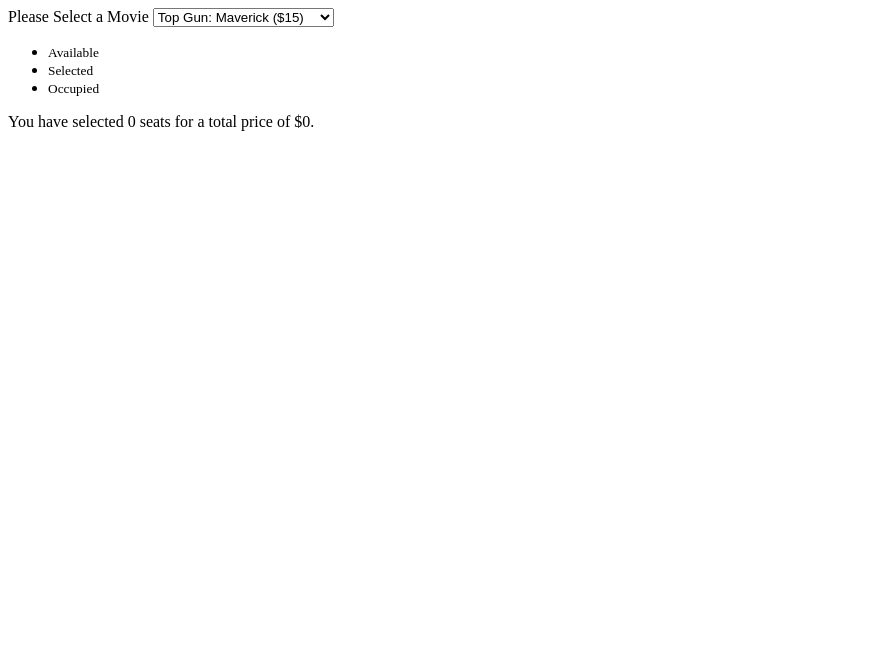
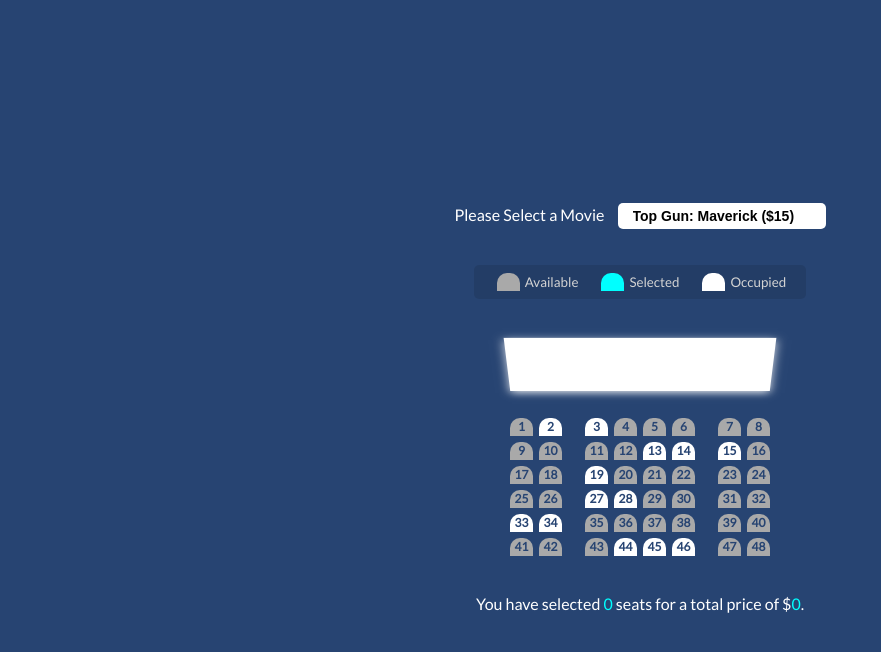
Before and after one commit to BilalSsiddique/Axiom-all-Projects, a plain HTML site: page project2/index.html in a window 1280 px wide. Shown: the whole page, without its empty margins (0-881 px from the left). Drawn offline with Linux system fonts and the light colour scheme.

Commit message:
project 02 css
Added Css to Project 02

```diff
--- a/project2/index.html
+++ b/project2/index.html
@@ -37,64 +37,64 @@
     <div class="container">
         <div class="screen"></div>
         <div class="row">
-            <div class="seat "></div>
-            <div class="seat occupied"></div>
-            <div class="seat occupied"></div>
-            <div class="seat"></div>
-            <div class="seat"></div>
-            <div class="seat"></div>
-            <div class="seat"></div>
-            <div class="seat"></div>
+            <div class="seat ">1</div>
+            <div class="seat occupied">2</div>
+            <div class="seat occupied">3</div>
+            <div class="seat">4</div>
+            <div class="seat">5</div>
+            <div class="seat">6</div>
+            <div class="seat">7</div>
+            <div class="seat">8</div>
         </div>
         <div class="row">
-            <div class="seat"></div>
-            <div class="seat"></div>
-            <div class="seat"></div>
-            <div class="seat"></div>
-            <div class="seat occupied"></div>
-            <div class="seat occupied"></div>
-            <div class="seat occupied"></div>
-            <div class="seat"></div>
+            <div class="seat">9</div>
+            <div class="seat">10</div>
+            <div class="seat">11</div>
+            <div class="seat">12</div>
+            <div class="seat occupied">13</div>
+            <div class="seat occupied">14</div>
+            <div class="seat occupied">15</div>
+            <div class="seat">16</div>
         </div>
         <div class="row">
-            <div class="seat"></div>
-            <div class="seat"></div>
-            <div class="seat occupied"></div>
-            <div class="seat"></div>
-            <div class="seat"></div>
-            <div class="seat"></div>
-            <div class="seat"></div>
-            <div class="seat"></div>
+            <div class="seat">17</div>
+            <div class="seat">18</div>
+            <div class="seat occupied">19</div>
+            <div class="seat">20</div>
+            <div class="seat">21</div>
+            <div class="seat">22</div>
+            <div class="seat">23</div>
+            <div class="seat">24</div>
         </div>
         <div class="row">
-            <div class="seat"></div>
-            <div class="seat"></div>
-            <div class="seat occupied"></div>
-            <div class="seat occupied"></div>
-            <div class="seat"></div>
-            <div class="seat"></div>
-            <div class="seat"></div>
-            <div class="seat"></div>
+            <div class="seat">25</div>
+            <div class="seat">26</div>
+            <div class="seat occupied">27</div>
+            <div class="seat occupied">28</div>
+            <div class="seat">29</div>
+            <div class="seat">30</div>
+            <div class="seat">31</div>
+            <div class="seat">32</div>
         </div>
         <div class="row">
-            <div class="seat occupied"></div>
-            <div class="seat occupied"></div>
-            <div class="seat"></div>
-            <div class="seat"></div>
-            <div class="seat"></div>
-            <div class="seat"></div>
-            <div class="seat"></div>
-            <div class="seat"></div>
+            <div class="seat occupied">33</div>
+            <div class="seat occupied">34</div>
+            <div class="seat">35</div>
+            <div class="seat">36</div>
+            <div class="seat">37</div>
+            <div class="seat">38</div>
+            <div class="seat">39</div>
+            <div class="seat">40</div>
         </div>
         <div class="row">
-            <div class="seat "></div>
-            <div class="seat "></div>
-            <div class="seat"></div>
-            <div class="seat occupied"></div>
-            <div class="seat occupied"></div>
-            <div class="seat occupied"></div>
-            <div class="seat"></div>
-            <div class="seat"></div>
+            <div class="seat ">41</div>
+            <div class="seat ">42</div>
+            <div class="seat">43</div>
+            <div class="seat occupied">44</div>
+            <div class="seat occupied">45</div>
+            <div class="seat occupied">46</div>
+            <div class="seat">47</div>
+            <div class="seat">48</div>
         </div>
     </div>
     <p class="text">
--- a/project2/style.css
+++ b/project2/style.css
@@ -0,0 +1,120 @@
+@import url('https://fonts.googleapis.com/css2?family=Lato&family=Poppins:wght@100;300;400;600;700&display=swap');
+
+* {
+    box-sizing: border-box;
+
+}
+
+body{
+    background-color: #274472;
+    display:flex;
+    flex-direction: column;
+    color: white;
+    place-items: center;
+    justify-content: center;
+    height: 100vh;
+    font-family: 'Lato',sans-serif;
+    margin:0;
+}
+
+.movie-container{
+    margin:20px 0;
+}
+
+.movie-container select{
+    background-color: rgb(255, 255, 255);
+    border:0;
+    border-radius:5px;
+    font-size: 14px;
+    margin-left:10px;
+    padding:5px 15px 5px 15px;
+    appearance: none;
+    -moz-appearance: none;
+    -webkit-appearance: none;
+    font-weight: 700;
+}
+
+.row {
+    display: flex;
+}
+.seat{
+    background-color: darkgray;
+    height: 18px;
+    width: 23px;
+    margin:3px;
+    border-top-left-radius:10px ;
+    border-top-right-radius: 10px;
+    display: flex;
+    place-items: center;
+    place-content:center;
+    color: #274472;
+    font-weight: bold;
+    font-size: 12px;
+}
+
+.seat.selected {
+    background-color: aqua;
+}
+.seat.occupied{
+    background-color: white;
+}
+
+.seat:nth-of-type(2){
+    margin-right: 20px;
+}
+
+.seat:nth-last-of-type(2) {
+    margin-left: 20px;
+}
+
+.seat:not(.occupied):hover{
+    cursor: pointer;
+    transform: scale(1.2);
+}
+
+.legend .seat:not(.occupied):hover {
+    cursor: default;
+    transform: scale(1);
+}
+
+
+.legend {
+    background-color: rgba(0, 0, 0, 0.1);
+    padding: 5px 10px 5px 10px;
+    border-radius: 5px;
+    color: lightgray;
+    list-style-type: none;
+    display: flex;
+    justify-content: space-between;
+
+}
+.legend li{
+    display: flex;
+    place-items: center;
+    justify-content: center;
+    margin: 0 10px;
+}
+
+.legend li small{
+    margin-left: 2px;
+}
+
+.container{
+    perspective: 1000px;
+    margin-bottom: 30px;
+}
+.screen{
+    background-color: white;
+    height: 70px;
+    width: 100%;
+    margin:15px 0;
+    transform: rotateX(-45deg);
+    box-shadow: 0 3px 10px rgba(255, 255, 255,0.85);
+}
+
+p.text{
+    margin: 5px 0;
+}
+p.text span{
+    color:aqua;
+}
```
